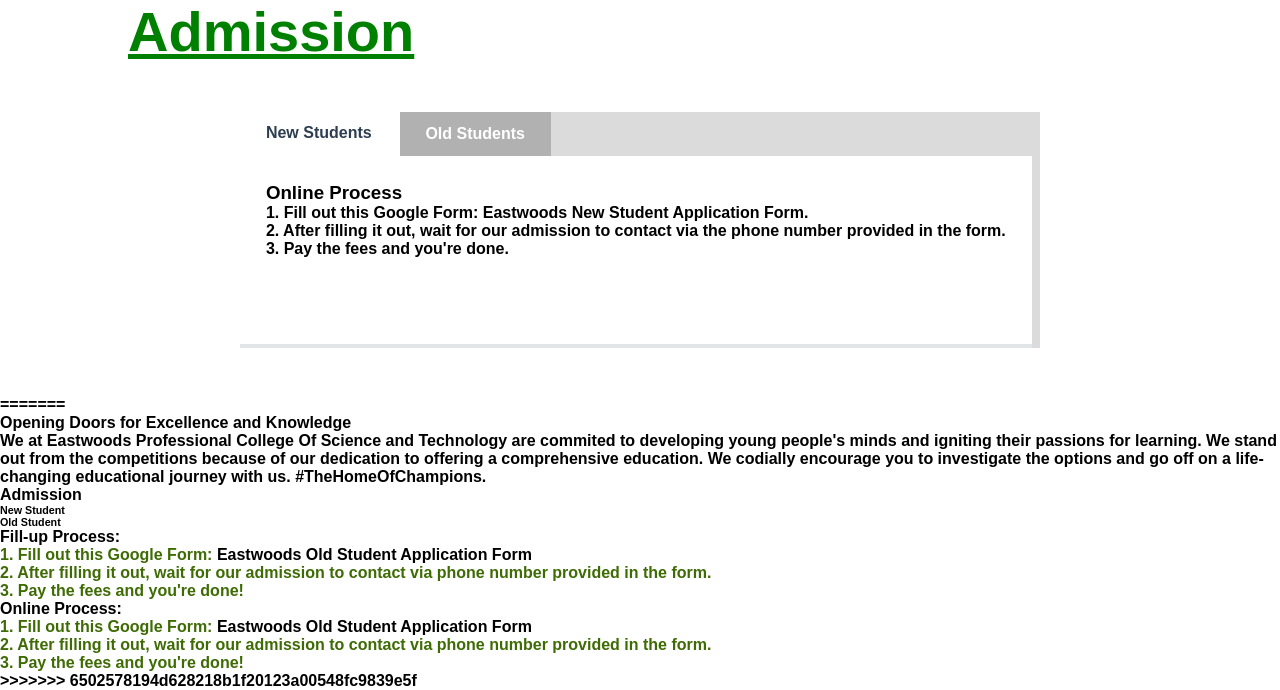
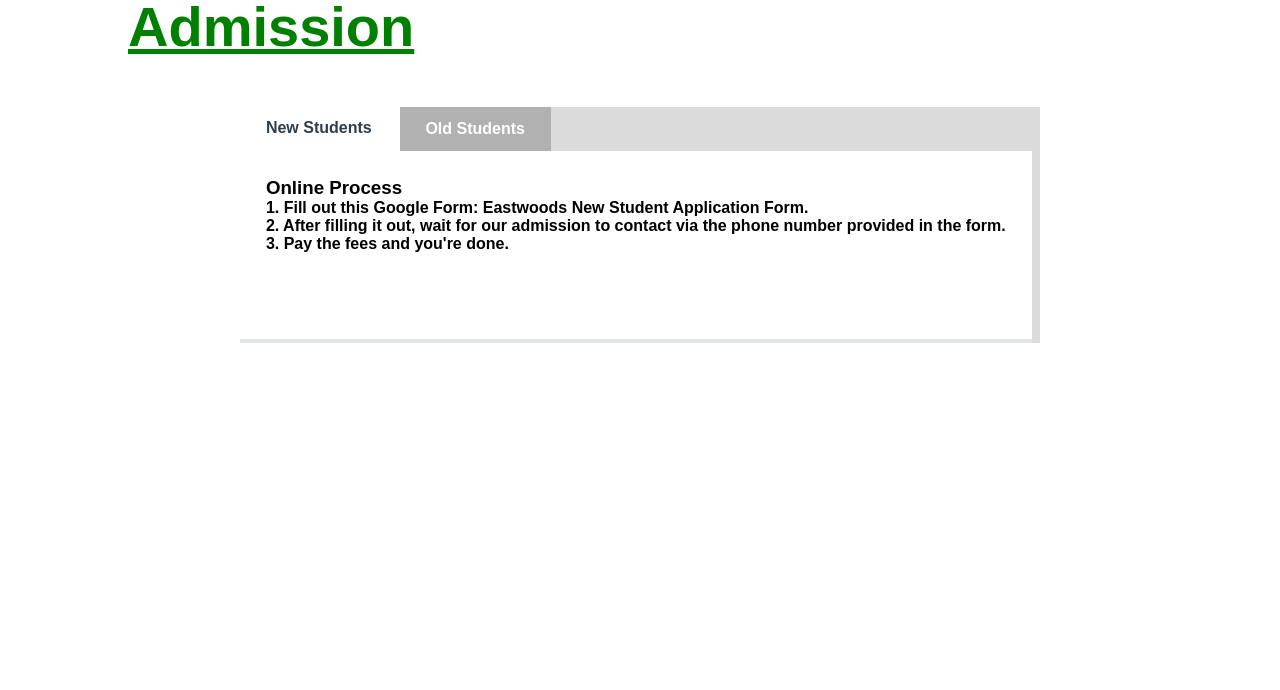
Before and after one commit to PinagpalaGwapo/EPCSTWebsite, a PHP site: page /index.php?page=admission in a window 1280 px wide. Shown: the part 531-1221 px from the top of the page. After the commit the page ends 874 px from the top, so only its background shows below. Run offline with PHP 8.4, Linux system fonts and the light colour scheme.

Commit message:
Update admission.php

```diff
--- a/EPCST/component/admission.php
+++ b/EPCST/component/admission.php
@@ -1,5 +1,4 @@
-<<<<<<< HEAD
-<section>
+
     <div id="admission">
         <!-- Info -->
         <div class="admission-bg"></div>
@@ -39,62 +38,3 @@
         </div>
     </div>
 </section>
-=======
-<div id="body-admission">
-    <div id="container1" class="cntnr1">
-        <div id="admission-paragraph">
-        <p>Opening Doors for Excellence and Knowledge</p>
-          We at Eastwoods Professional College Of Science and Technology are commited to developing young people's minds and igniting their passions for learning. We stand out from the competitions because of our dedication to offering a comprehensive education. We codially encourage you to investigate the options and go off on a life-changing educational journey with us. #TheHomeOfChampions.
-        </div>
-    </div>
-    <div id="container2" class="cntnr2">
-        <div class="admission">
-            <p>Admission</p>
-            <div class="admission-border-box">
-                <div class="custom-navigation">
-                    <div class="click"><h6 onclick="showSection('newStudent')">New Student</h6></div>
-                    <div class="click"><h6 onclick="showSection('oldStudent')">Old Student</h6></div>
-                </div>
-
-                <section id="newStudent" class="border-box">
-                    <div id="newstudent">Fill-up Process:</div>
-                    <ol>
-            <li>1. Fill out this Google Form: <a href="https://docs.google.com/forms/d/e/1FAIpQLSfUOdIxmBaFdPvTsMwvFuEoFsMFVbIQwFwbCnVcOvEOQvC5Q/viewform">Eastwoods Old Student Application Form</a></li>
-            <li>2. After filling it out, wait for our admission to contact via phone number provided in the form.</li>
-            <li>3. Pay the fees and you're done!</li>
-        </ol>
-                </section>
-
-                <section id="oldStudent" class="border-box">
-                <div id="oldstudent">Online Process:</div>
-                    <ol>
-            <li>1. Fill out this Google Form: <a href="https://docs.google.com/forms/d/e/1FAIpQLSfUOdIxmBaFdPvTsMwvFuEoFsMFVbIQwFwbCnVcOvEOQvC5Q/viewform">Eastwoods Old Student Application Form</a></li>
-            <li>2. After filling it out, wait for our admission to contact via phone number provided in the form.</li>
-            <li>3. Pay the fees and you're done!</li>
-        </ol>
-                </section>
-            </div>
-        </div>
-    </div>
-
-    <script>
-        function showSection(sectionId) {
-            // Hide all sections
-            document.querySelectorAll('section').forEach(section => {
-                section.style.display = 'none';
-            });
-
-            // Remove the 'active' class from all buttons
-            document.querySelectorAll('.custom-navigation h6').forEach(button => {
-                button.classList.remove('active');
-            });
-
-            // Show the selected section
-            document.getElementById(sectionId).style.display = 'block';
-
-            // Add the 'active' class to the clicked button
-            document.querySelector(`.custom-navigation h6[onclick="showSection('${sectionId}')"]`).classList.add('active');
-        }
-    </script>
-</div>
->>>>>>> 6502578194d628218b1f20123a00548fc9839e5f
```
